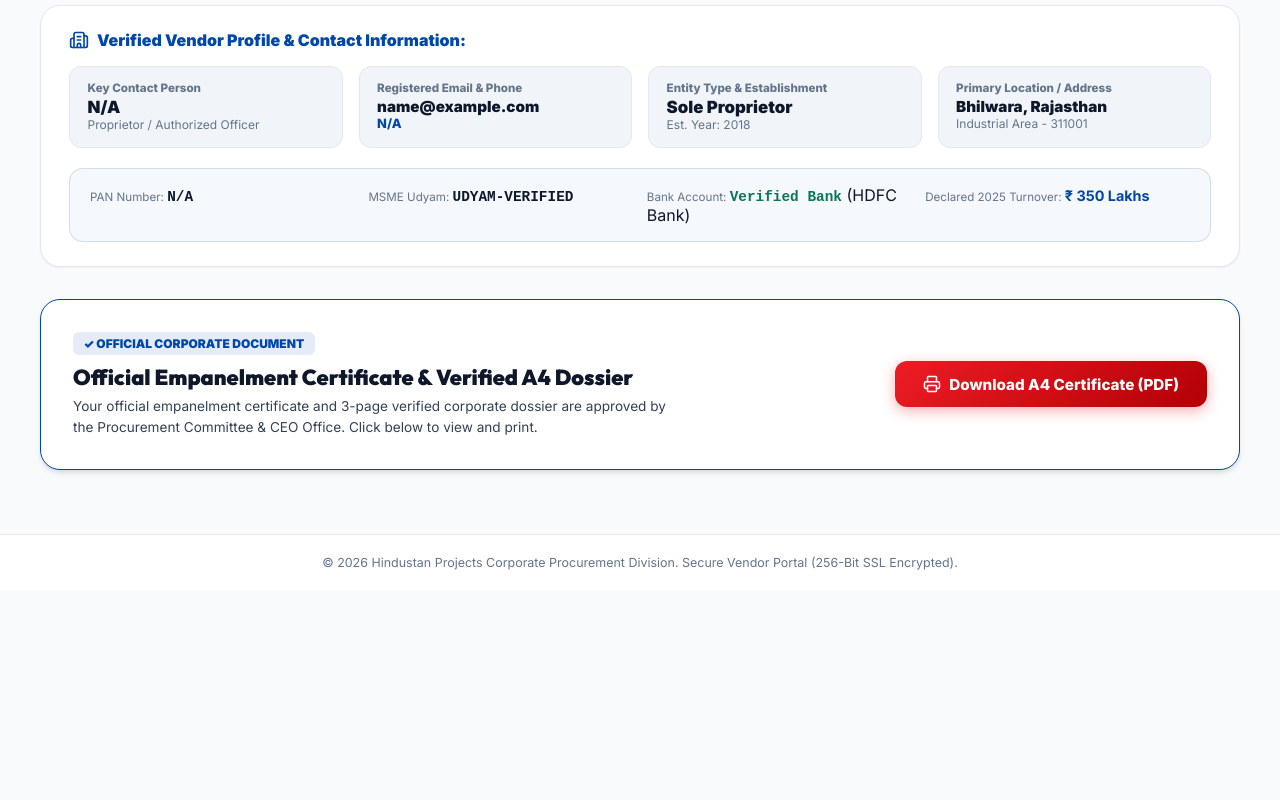
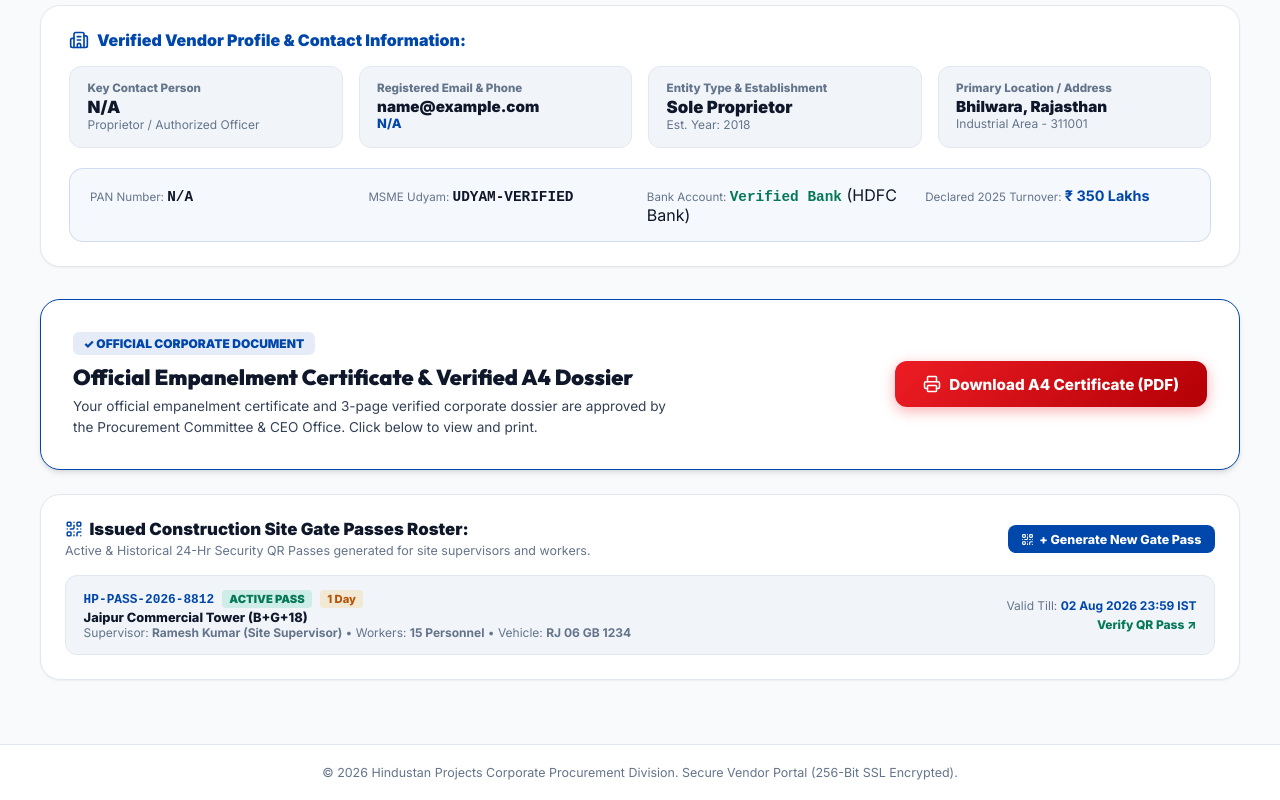
Before and after one commit to hindustan-groups/Empanelment-Portal, a React (Vite) app: page /vendor-dashboard in a window 1280 px wide. Shown: the part 552-1352 px from the top of the page. Before the commit the page ends 1142 px from the top, so only its background shows below. Built offline with nearby package versions, Linux system fonts and the light colour scheme; sample sign-in values are in the browser's storage.

Commit message:
feat(site-gate-pass): add validity options (1, 3, 7 days), 100 workers capacity, and persistent Issued Gate Passes Roster table in Vendor Dashboard

```diff
--- a/src/components/GatePassModal.jsx
+++ b/src/components/GatePassModal.jsx
@@ -2,32 +2,46 @@ import React, { useState } from 'react';
 import { ShieldCheck, QrCode, Printer, CheckCircle2, UserCheck, Calendar, Clock, MapPin, Building2, Truck, Users, X } from 'lucide-react';
 import Logo from './Logo';
 
-export default function GatePassModal({ isOpen, onClose, vendorData }) {
+export default function GatePassModal({ isOpen, onClose, vendorData, onPassGenerated }) {
   const [visitorName, setVisitorName] = useState('');
   const [vehicleNo, setVehicleNo] = useState('');
   const [workerCount, setWorkerCount] = useState('1');
+  const [validityDays, setValidityDays] = useState('1'); // '1' | '3' | '7' Days
   const [siteLocation, setSiteLocation] = useState('Jaipur Commercial Tower (B+G+18)');
   const [generatedPass, setGeneratedPass] = useState(null);
 
   if (!isOpen) return null;
 
   const todayStr = new Date().toLocaleDateString('en-IN', { day: '2-digit', month: 'short', year: 'numeric' });
-  const expiryStr = new Date(Date.now() + 86400000).toLocaleDateString('en-IN', { day: '2-digit', month: 'short', year: 'numeric' });
+  const daysNum = parseInt(validityDays, 10) || 1;
+  const expiryDateObj = new Date(Date.now() + (daysNum * 86400000));
+  const expiryStr = expiryDateObj.toLocaleDateString('en-IN', { day: '2-digit', month: 'short', year: 'numeric' });
 
   const handleGenerate = (e) => {
     e.preventDefault();
     if (!visitorName) return;
     const passCode = `HP-PASS-2026-${Math.floor(1000 + Math.random() * 9000)}`;
-    setGeneratedPass({
+    const passObj = {
       passCode,
       visitorName,
       vehicleNo: vehicleNo || 'N/A (Pedestrian Entry)',
       workerCount,
+      validityDays: `${daysNum} Day${daysNum > 1 ? 's' : ''}`,
       siteLocation,
       date: todayStr,
       validTill: `${expiryStr} 23:59 IST`,
       qrData: `${window.location.origin.includes('localhost') ? 'https://empanelment.hindustanprojects.in' : window.location.origin}/verify-pass?code=${passCode}&vendor=${vendorData?.tracking_id}`
-    });
+    };
+
+    setGeneratedPass(passObj);
+
+    // Save to local storage for Vendor Dashboard persistence
+    try {
+      const existing = JSON.parse(localStorage.getItem('hipro_vendor_site_passes') || '[]');
+      const updated = [passObj, ...existing];
+      localStorage.setItem('hipro_vendor_site_passes', JSON.stringify(updated));
+      if (typeof onPassGenerated === 'function') onPassGenerated(passObj);
+    } catch {}
   };
 
   const handlePrintPass = () => {
@@ -146,21 +160,30 @@ export default function GatePassModal({ isOpen, onClose, vendorData }) {
                 />
               </div>
 
-              <div style={{ display: 'grid', gridTemplateColumns: '1fr 1fr', gap: '0.75rem' }}>
+              <div style={{ display: 'grid', gridTemplateColumns: '1fr 1fr 1fr', gap: '0.75rem' }}>
                 <div className="form-group">
                   <label className="form-label">Worker Headcount *</label>
                   <input
                     type="number"
                     min="1"
-                    max="50"
+                    max="100"
                     required
                     className="form-input"
+                    placeholder="1 - 100"
                     value={workerCount}
                     onChange={e => setWorkerCount(e.target.value)}
                   />
                 </div>
                 <div className="form-group">
-                  <label className="form-label">Vehicle Registration No. (Optional)</label>
+                  <label className="form-label">Pass Validity *</label>
+                  <select className="form-input" value={validityDays} onChange={e => setValidityDays(e.target.value)}>
+                    <option value="1">⏱️ 1 Day (24 Hours)</option>
+                    <option value="3">⏱️ 3 Days</option>
+                    <option value="7">⏱️ 7 Days (1 Week)</option>
+                  </select>
+                </div>
+                <div className="form-group">
+                  <label className="form-label">Vehicle No. (Optional)</label>
                   <input
                     type="text"
                     className="form-input"
--- a/src/pages/VendorDashboardPage.jsx
+++ b/src/pages/VendorDashboardPage.jsx
@@ -40,7 +40,13 @@ export default function VendorDashboardPage() {
     ];
   });
 
-  /* Technical Tickets State */
+  /* Site Gate Passes State */
+  const [sitePasses, setSitePasses] = useState(() => {
+    const saved = localStorage.getItem('hipro_vendor_site_passes');
+    return saved ? JSON.parse(saved) : [
+      { passCode: 'HP-PASS-2026-8812', visitorName: 'Ramesh Kumar (Site Supervisor)', workerCount: '15', vehicleNo: 'RJ 06 GB 1234', validityDays: '1 Day', siteLocation: 'Jaipur Commercial Tower (B+G+18)', date: '01 Aug 2026', validTill: '02 Aug 2026 23:59 IST' }
+    ];
+  });
   const [showTicketModal, setShowTicketModal] = useState(false);
   const [ticketForm, setTicketForm] = useState({ category: 'Construction Site Gate Pass Request', query: '' });
   const [ticketSubmitted, setTicketSubmitted] = useState(false);
@@ -451,6 +457,56 @@ export default function VendorDashboardPage() {
                 <Printer style={{ width: 18, height: 18 }} />
                 <span>Download A4 Certificate (PDF)</span>
               </button>
+            </div>
+
+            {/* 🎟️ Issued Site Gate Passes History Card */}
+            <div style={{ marginTop: '1.5rem', padding: '1.5rem', borderRadius: 20, backgroundColor: 'var(--bg-card)', border: '1px solid var(--border-color)', boxShadow: 'var(--shadow-sm)' }}>
+              <div style={{ display: 'flex', justifyContent: 'space-between', alignItems: 'center', marginBottom: '1rem', flexWrap: 'wrap', gap: '0.5rem' }}>
+                <div>
+                  <h4 style={{ fontSize: '1.05rem', fontWeight: 900, color: '#0F172A', display: 'flex', alignItems: 'center', gap: '0.4rem' }}>
+                    <QrCode style={{ width: 18, height: 18, color: '#0047AB' }} />
+                    <span>Issued Construction Site Gate Passes Roster:</span>
+                  </h4>
+                  <span style={{ fontSize: '0.78rem', color: 'var(--text-muted)' }}>Active & Historical 24-Hr Security QR Passes generated for site supervisors and workers.</span>
+                </div>
+                <button
+                  onClick={() => setShowGatePassModal(true)}
+                  style={{ padding: '0.4rem 0.85rem', borderRadius: 8, background: '#0047AB', color: 'white', border: 'none', cursor: 'pointer', fontSize: '0.78rem', fontWeight: 800, display: 'flex', alignItems: 'center', gap: '0.3rem' }}
+                >
+                  <QrCode style={{ width: 13, height: 13 }} />
+                  <span>+ Generate New Gate Pass</span>
+                </button>
+              </div>
+
+              <div style={{ display: 'flex', flexDirection: 'column', gap: '0.75rem' }}>
+                {sitePasses.map((p, idx) => (
+                  <div key={idx} style={{ padding: '0.9rem 1.1rem', borderRadius: 12, backgroundColor: 'var(--bg-surface)', border: '1px solid var(--border-color)', display: 'flex', justifyContent: 'space-between', alignItems: 'center', flexWrap: 'wrap', gap: '0.75rem', fontSize: '0.8rem' }}>
+                    <div>
+                      <div style={{ display: 'flex', alignItems: 'center', gap: '0.5rem', marginBottom: 2 }}>
+                        <span style={{ fontWeight: 900, color: '#0047AB', fontFamily: 'monospace' }}>{p.passCode}</span>
+                        <span style={{ fontSize: '0.7rem', fontWeight: 900, padding: '0.1rem 0.45rem', borderRadius: 4, background: 'rgba(16,185,129,0.15)', color: '#047857' }}>ACTIVE PASS</span>
+                        <span style={{ fontSize: '0.7rem', fontWeight: 800, color: '#B45309', background: 'rgba(245,158,11,0.15)', padding: '0.1rem 0.45rem', borderRadius: 4 }}>{p.validityDays || '1 Day'}</span>
+                      </div>
+                      <div style={{ fontWeight: 800, color: '#0F172A' }}>{p.siteLocation}</div>
+                      <div style={{ fontSize: '0.75rem', color: 'var(--text-muted)' }}>
+                        Supervisor: <strong>{p.visitorName}</strong> • Workers: <strong>{p.workerCount} Personnel</strong> • Vehicle: <strong>{p.vehicleNo}</strong>
+                      </div>
+                    </div>
+
+                    <div style={{ textAlign: 'right', fontSize: '0.75rem' }}>
+                      <div style={{ color: 'var(--text-muted)' }}>Valid Till: <strong style={{ color: '#0047AB' }}>{p.validTill}</strong></div>
+                      <a
+                        href={p.qrData}
+                        target="_blank"
+                        rel="noreferrer"
+                        style={{ color: '#047857', fontWeight: 800, textDecoration: 'none', display: 'inline-flex', alignItems: 'center', gap: '0.2rem', marginTop: 4 }}
+                      >
+                        <span>Verify QR Pass ↗</span>
+                      </a>
+                    </div>
+                  </div>
+                ))}
+              </div>
             </div>
           </div>
         )}
```
